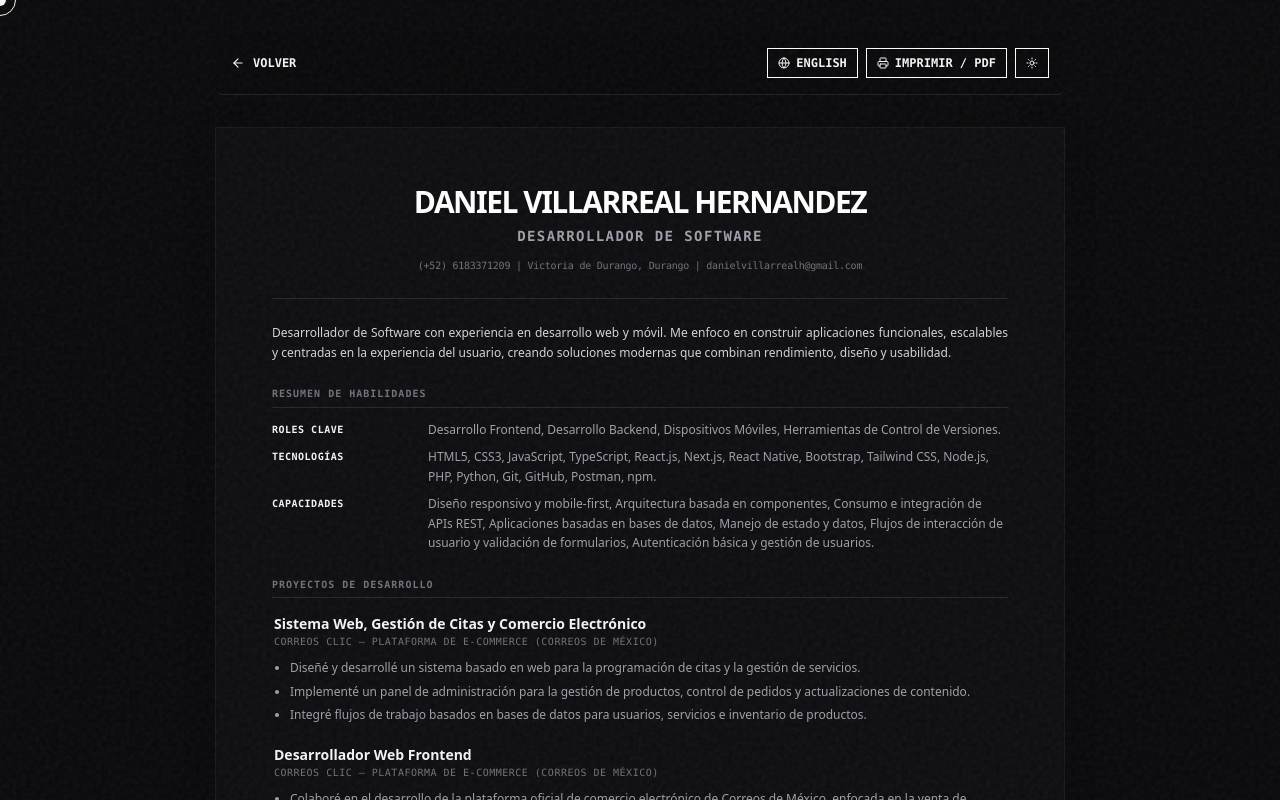
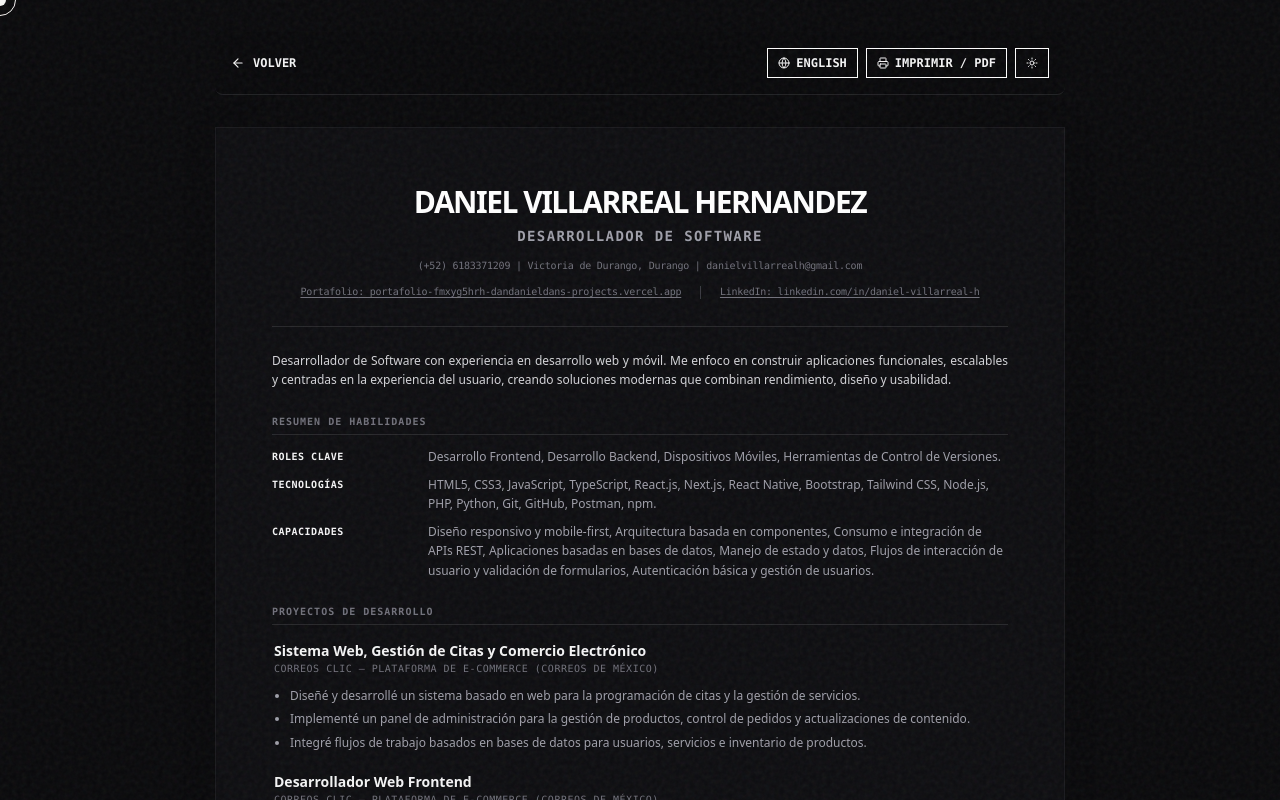
Before and after one commit to Dandanieldan/portafolio, a Next.js app: page /cv in a window 1280 px wide. Shown: the top 800 px of the page. Built offline with nearby package versions, Linux system fonts and the light colour scheme.

Commit message:
feat: add portfolio url and linkedin link to cv header

```diff
--- a/app/cv/page.tsx
+++ b/app/cv/page.tsx
@@ -103,6 +103,8 @@ const cvData = {
       "HTML & CSS Essentials — Cisco Networking Academy",
       "Python Essentials — Cisco Networking Academy"
     ],
+    portfolioLabel: "Portafolio",
+    linkedinLabel: "LinkedIn",
     backToPortfolio: "Volver",
     printText: "Imprimir / PDF",
     langText: "English",
@@ -204,6 +206,8 @@ const cvData = {
       "HTML & CSS Essentials — Cisco Networking Academy",
       "Python Essentials — Cisco Networking Academy"
     ],
+    portfolioLabel: "Portfolio",
+    linkedinLabel: "LinkedIn",
     backToPortfolio: "Back",
     printText: "Print / PDF",
     langText: "Español",
@@ -341,6 +345,25 @@ export default function CVPage() {
           <p className="font-mono text-[9px] md:text-[10px] mt-3 text-zinc-400 dark:text-zinc-500 print:text-zinc-600 tracking-tight">
             {t.contact}
           </p>
+          <div className="flex justify-center items-center gap-4 mt-2 flex-wrap">
+            <a
+              href="https://portafolio-fmxyg5hrh-dandanieldans-projects.vercel.app"
+              target="_blank"
+              rel="noreferrer"
+              className="font-mono text-[9px] md:text-[10px] text-zinc-400 dark:text-zinc-500 print:text-zinc-600 tracking-tight hover:text-black dark:hover:text-white transition-colors underline underline-offset-2"
+            >
+              {t.portfolioLabel}: portafolio-fmxyg5hrh-dandanieldans-projects.vercel.app
+            </a>
+            <span className="text-zinc-300 dark:text-zinc-700 print:text-zinc-400 select-none">|</span>
+            <a
+              href="https://www.linkedin.com/in/daniel-villarreal-h"
+              target="_blank"
+              rel="noreferrer"
+              className="font-mono text-[9px] md:text-[10px] text-zinc-400 dark:text-zinc-500 print:text-zinc-600 tracking-tight hover:text-black dark:hover:text-white transition-colors underline underline-offset-2"
+            >
+              {t.linkedinLabel}: linkedin.com/in/daniel-villarreal-h
+            </a>
+          </div>
         </div>
 
         {/* Profile / Summary */}
```
